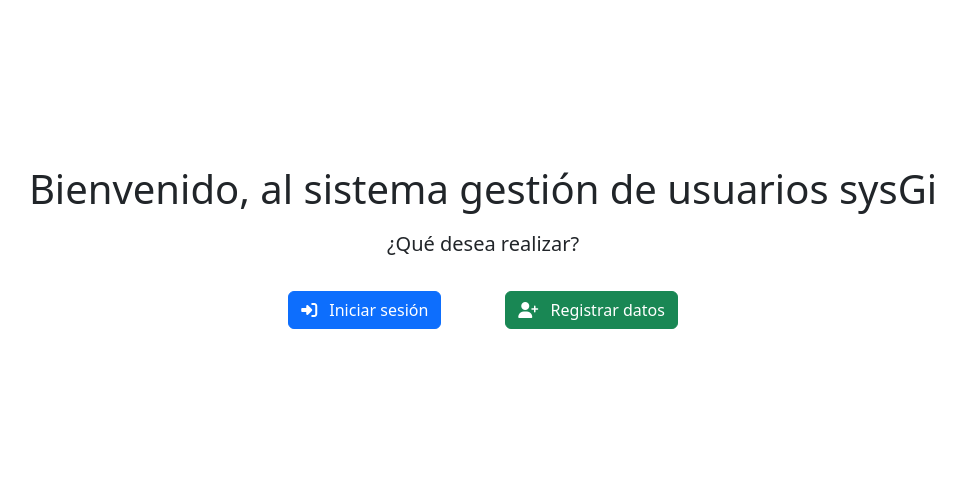
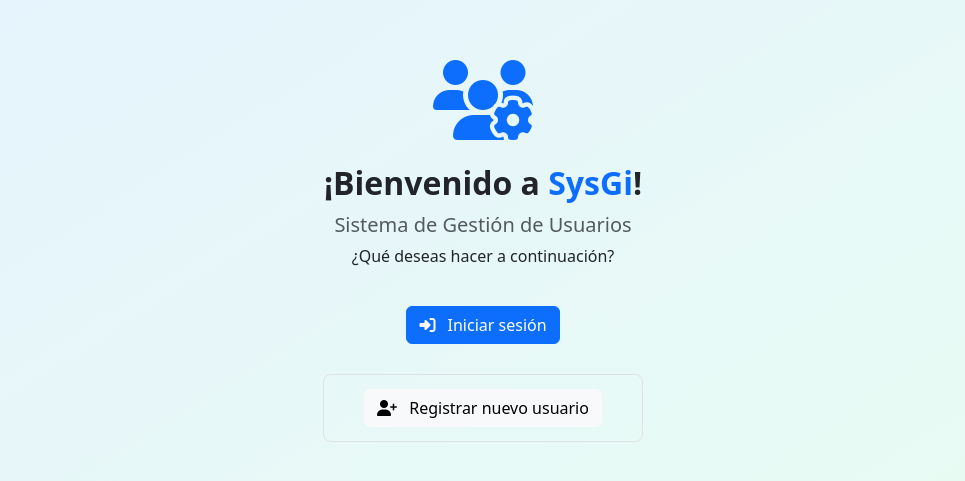
Before and after one commit to stevenr22/sysGi-V1, an Angular app: page / in a window 1280 px wide. Shown: the part 149-630 px from the top of the page, without its empty margins (157-1122 px from the left). Built offline with nearby package versions, Linux system fonts and the light colour scheme.

Commit message:
Update home.html

```diff
--- a/src/app/pages/home/home.html
+++ b/src/app/pages/home/home.html
@@ -1,14 +1,27 @@
-<div class="d-flex flex-column justify-content-center align-items-center vh-100 text-center px-3">
-  <h1 class="mb-3">Bienvenido, al sistema gestión de usuarios sysGi</h1>
-  <p class="lead mb-4">¿Qué desea realizar?</p>
+<div class="welcome-container d-flex flex-column justify-content-center align-items-center vh-100 text-center px-3">
+  <div class="icon-container mb-4">
+    <i class="fas fa-users-cog fa-5x text-primary"></i>
+  </div>
 
-  <div class="d-flex flex-column flex-sm-row justify-content-center gap-3">
-    <app-boton-g color="primary" class="px-4 py-2 fs-5">
+  <h2 class="fw-bold mb-2">¡Bienvenido a <span class="text-primary">SysGi</span>!</h2>
+  <p class="text-muted fs-5 mb-1">Sistema de Gestión de Usuarios</p>
+  <p class="mb-4">¿Qué deseas hacer a continuación?</p>
+
+  <div class="d-flex flex-column gap-3 w-100" style="max-width: 320px;">
+    <app-boton-g
+      color="primary"
+      class="welcome-btn"
+
+    >
       <i class="fas fa-sign-in-alt me-2"></i> Iniciar sesión
     </app-boton-g>
 
-    <app-boton-g color="success" class="px-4 py-2 fs-5">
-      <i class="fas fa-user-plus me-2"></i> Registrar datos
+    <app-boton-g
+      color="light"
+      class="welcome-btn border"
+
+    >
+      <i class="fas fa-user-plus me-2"></i> Registrar nuevo usuario
     </app-boton-g>
   </div>
 </div>
```
